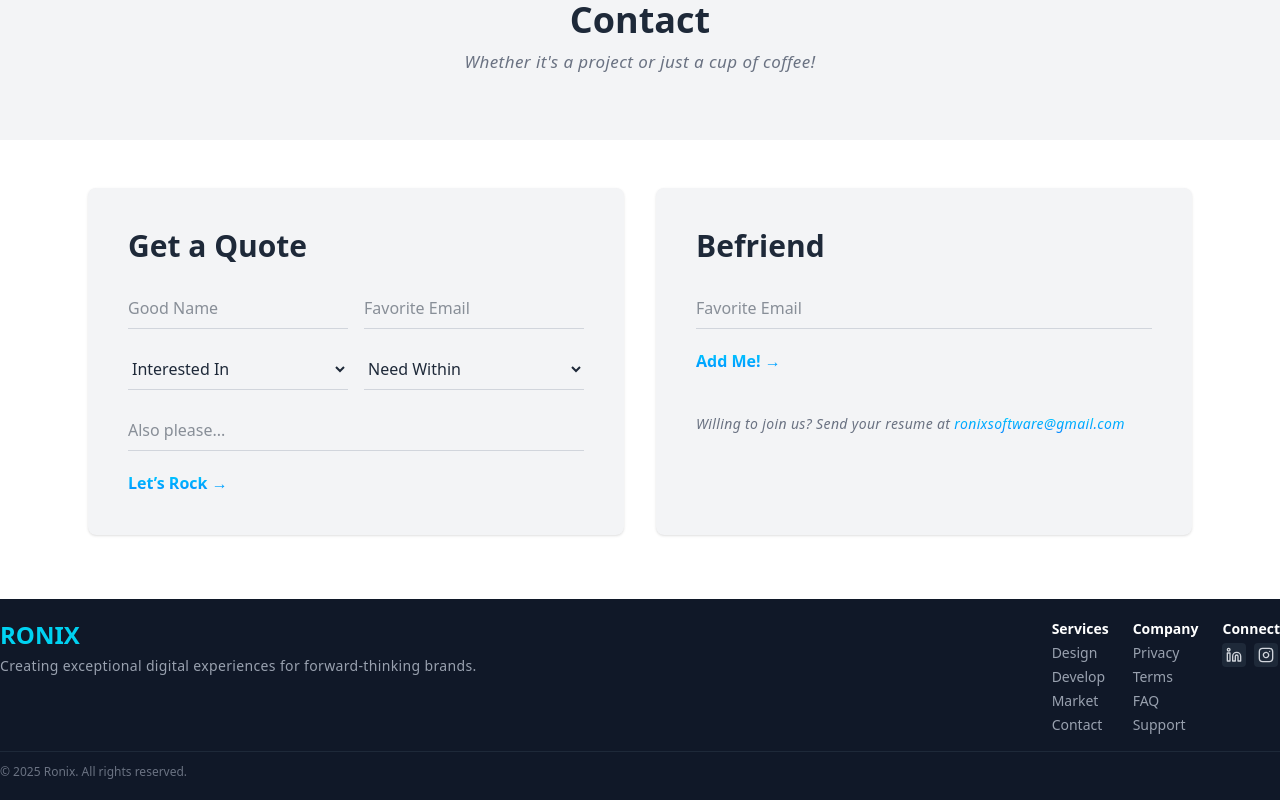
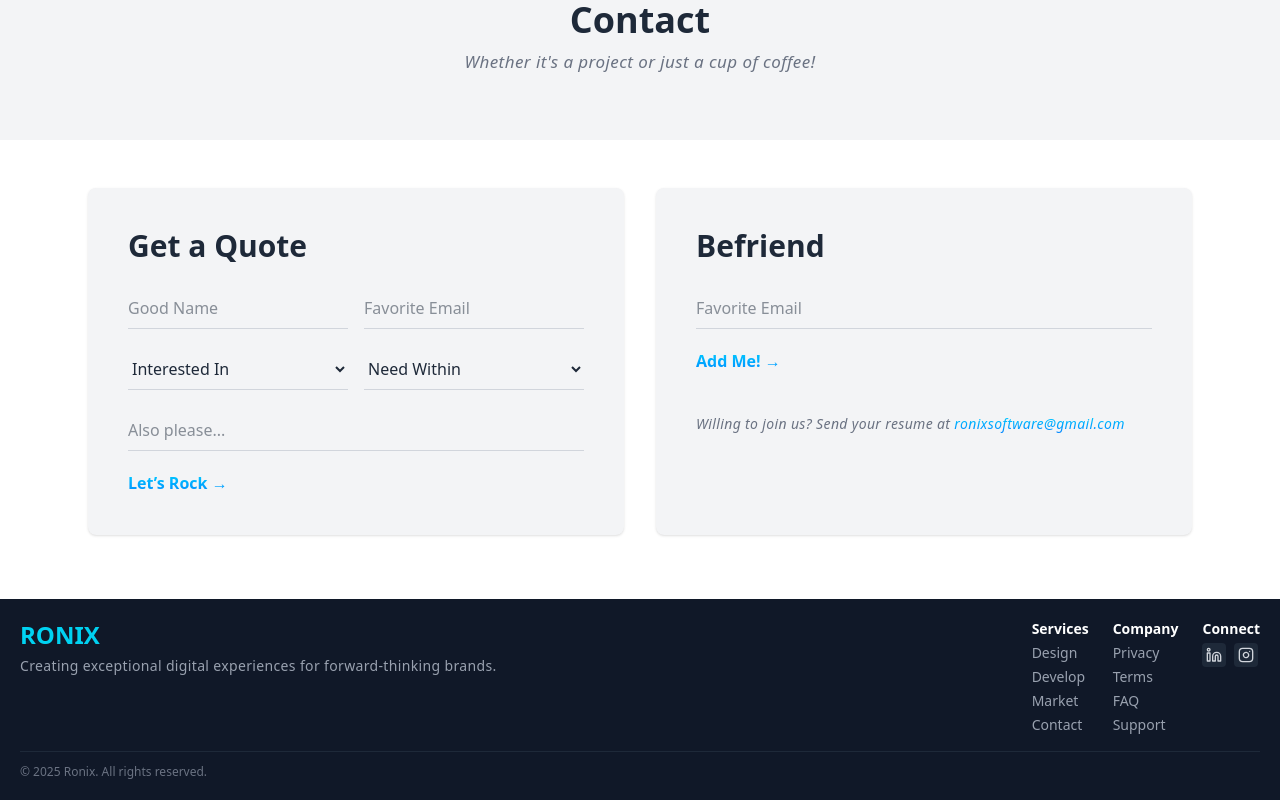
Before and after one commit to AyeshaMalak/ronixWebsite, a React (Vite) app: page /contact in a window 1280 px wide. Shown: the part 200-1000 px from the top of the page. Built offline with nearby package versions, Linux system fonts and the light colour scheme.

Commit message:
Update Footer.jsx

```diff
--- a/src/components/Footer.jsx
+++ b/src/components/Footer.jsx
@@ -5,7 +5,7 @@
   const currentYear = new Date().getFullYear()
 
   return (
-    <footer className="bg-gray-900 text-white py-5">
+    <footer className="bg-gray-900 text-white p-5">
       <div className="container-custom flex flex-col md:flex-row justify-between gap-6">
 
         <div className="flex-1">
```
